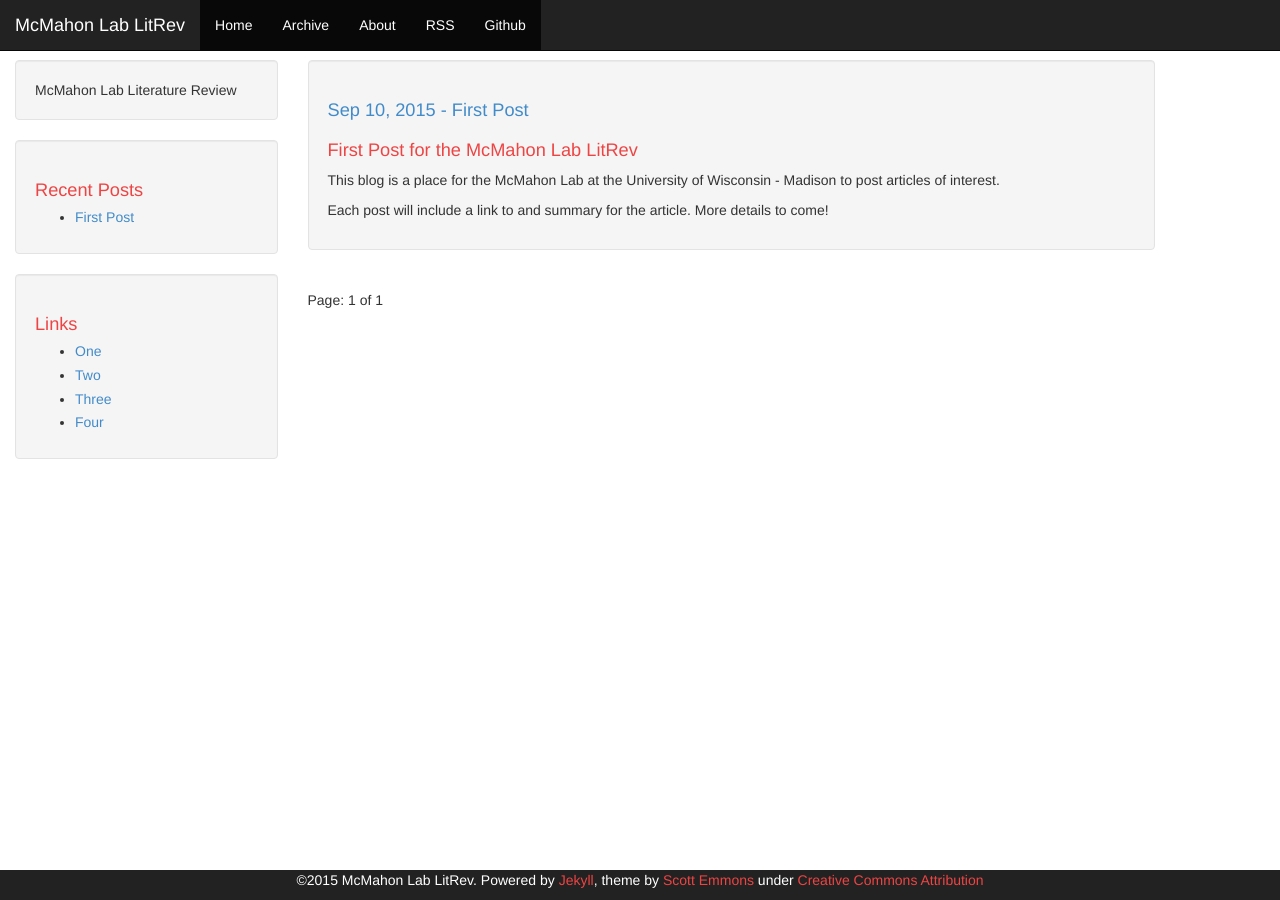
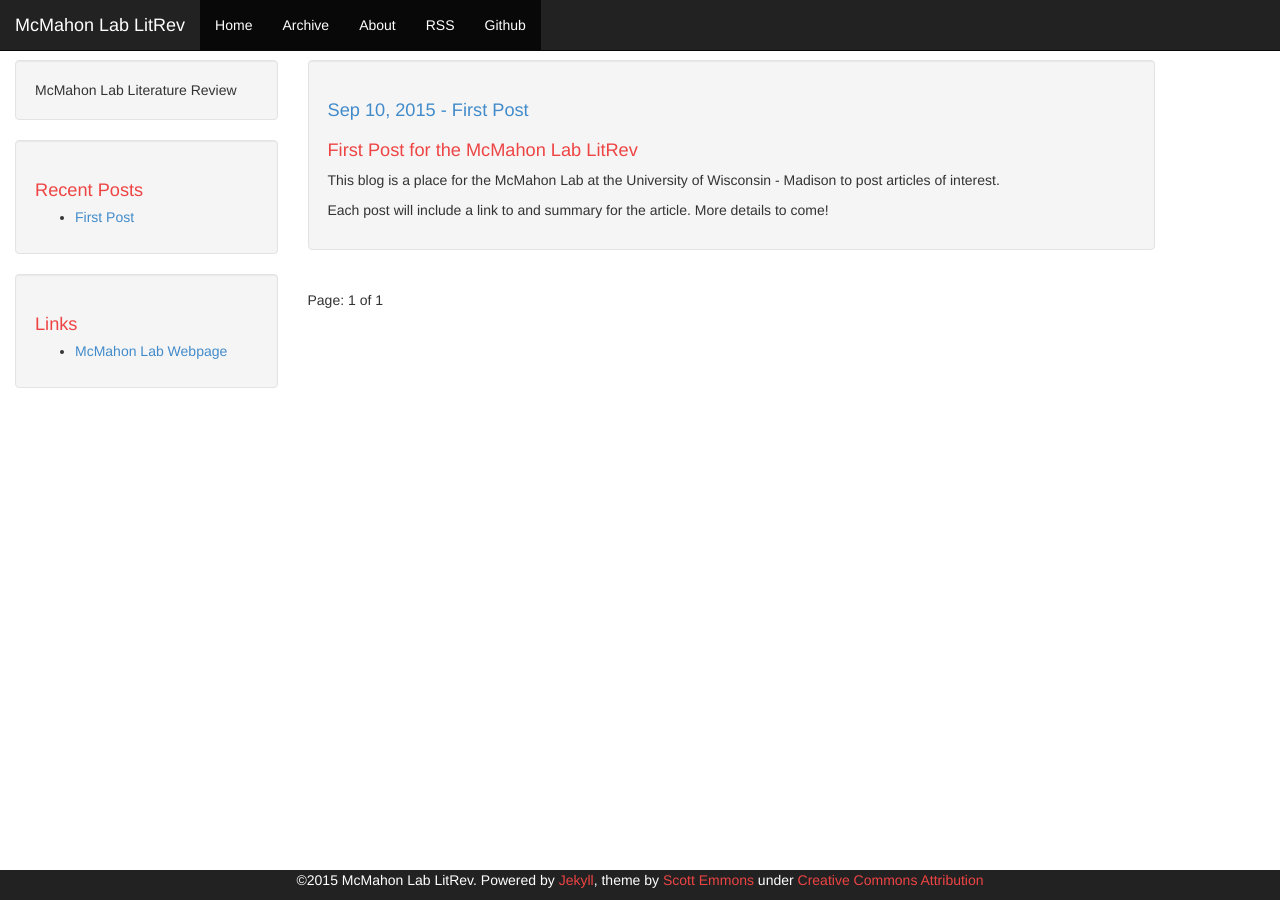
Before and after one commit to celawson87/LitRev, a Jekyll site: the page built from index.html, in a window 1280 px wide. Built offline with Jekyll 4.4.1, drawn with Linux system fonts in a browser that asks for light colours; nearby versions of some CDN libraries; library files that are not in the unit come from our copies; Markdown is read by kramdown in place of the engine named in the settings; the list of posts is cut into pages by our own code; comment, search, counter and statistics services are not loaded.

Commit message:
Updated Links

```diff
--- a/_includes/links-list.html
+++ b/_includes/links-list.html
@@ -1,7 +1,4 @@
 <h1>Links</h1>
 <ul>
-  <li><a href="#">One</a></li>
-  <li><a href="#">Two</a></li>
-  <li><a href="#">Three</a></li>
-  <li><a href="#">Four</a></li>
+  <li><a href="https://mcmahonlab.wisc.edu/">McMahon Lab Webpage</a></li>
 </ul>
```
